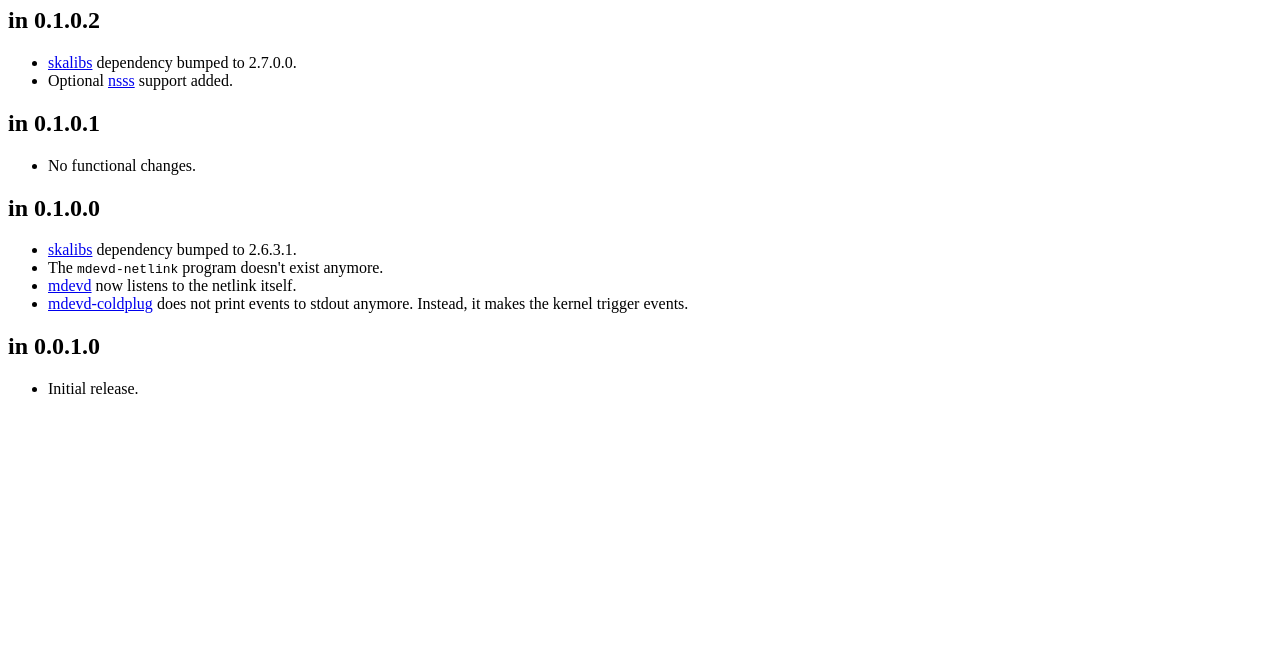
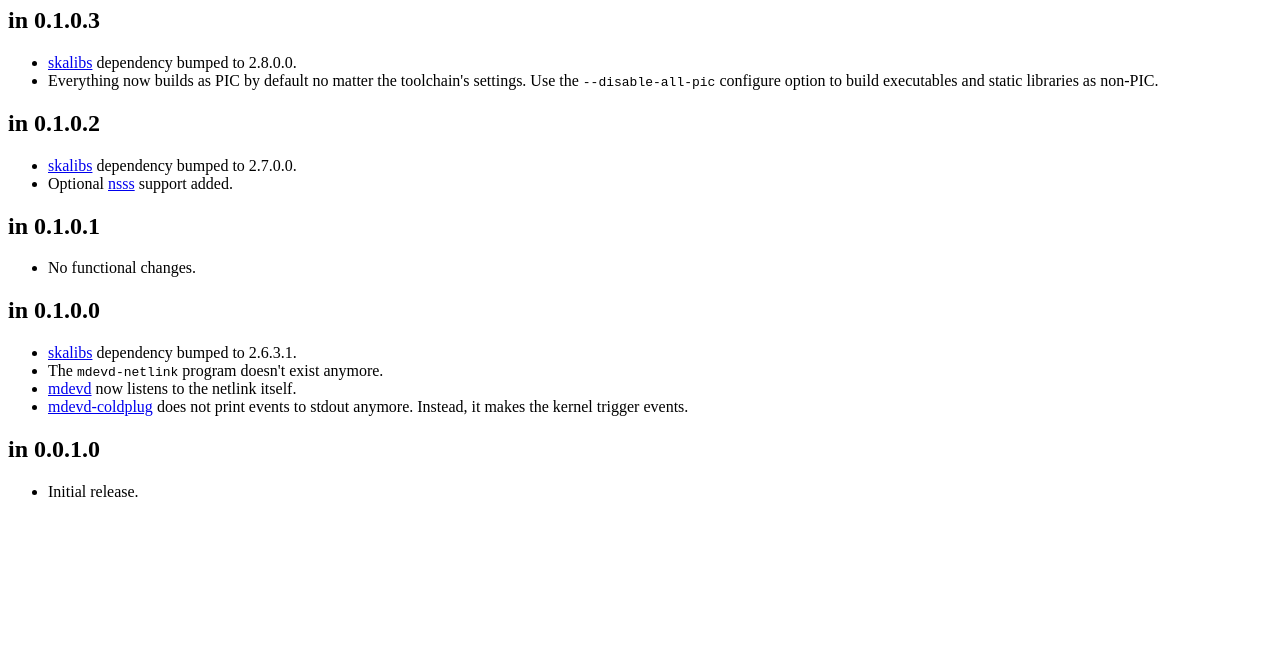
Before and after one commit to skarnet/mdevd, a plain HTML site: page doc/upgrade.html in a window 1280 px wide. Shown: the part 135-800 px from the top of the page. Drawn offline with Linux system fonts and the light colour scheme.

Commit message:
Build everything as PIC by default; prepare for 0.1.0.3

```diff
--- a/doc/upgrade.html
+++ b/doc/upgrade.html
@@ -17,6 +17,16 @@
 </p>
 
 <h1> What has changed in mdevd </h1>
+
+<h2> in 0.1.0.3 </h2>
+
+<ul>
+ <li> <a href="//skarnet.org/software/skalibs/">skalibs</a>
+dependency bumped to 2.8.0.0. </li>
+ <li> Everything now builds as PIC by default no matter
+the toolchain's settings. Use the <tt>--disable-all-pic</tt> configure
+option to build executables and static libraries as non-PIC. </li>
+</ul>
 
 <h2> in 0.1.0.2 </h2>
 
```
Also changed, not shown: doc/index.html (+2 -2 lines), 5 other files.
